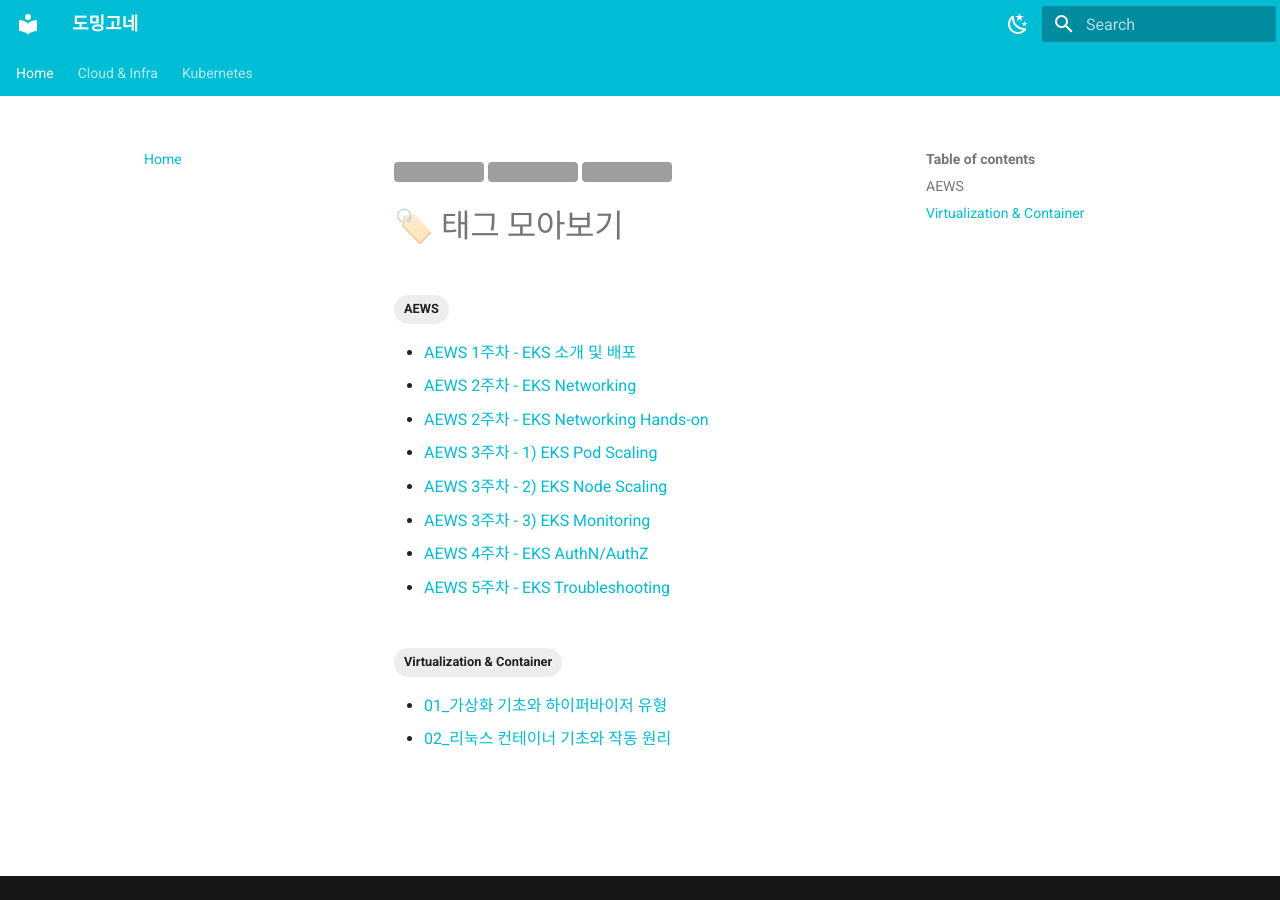
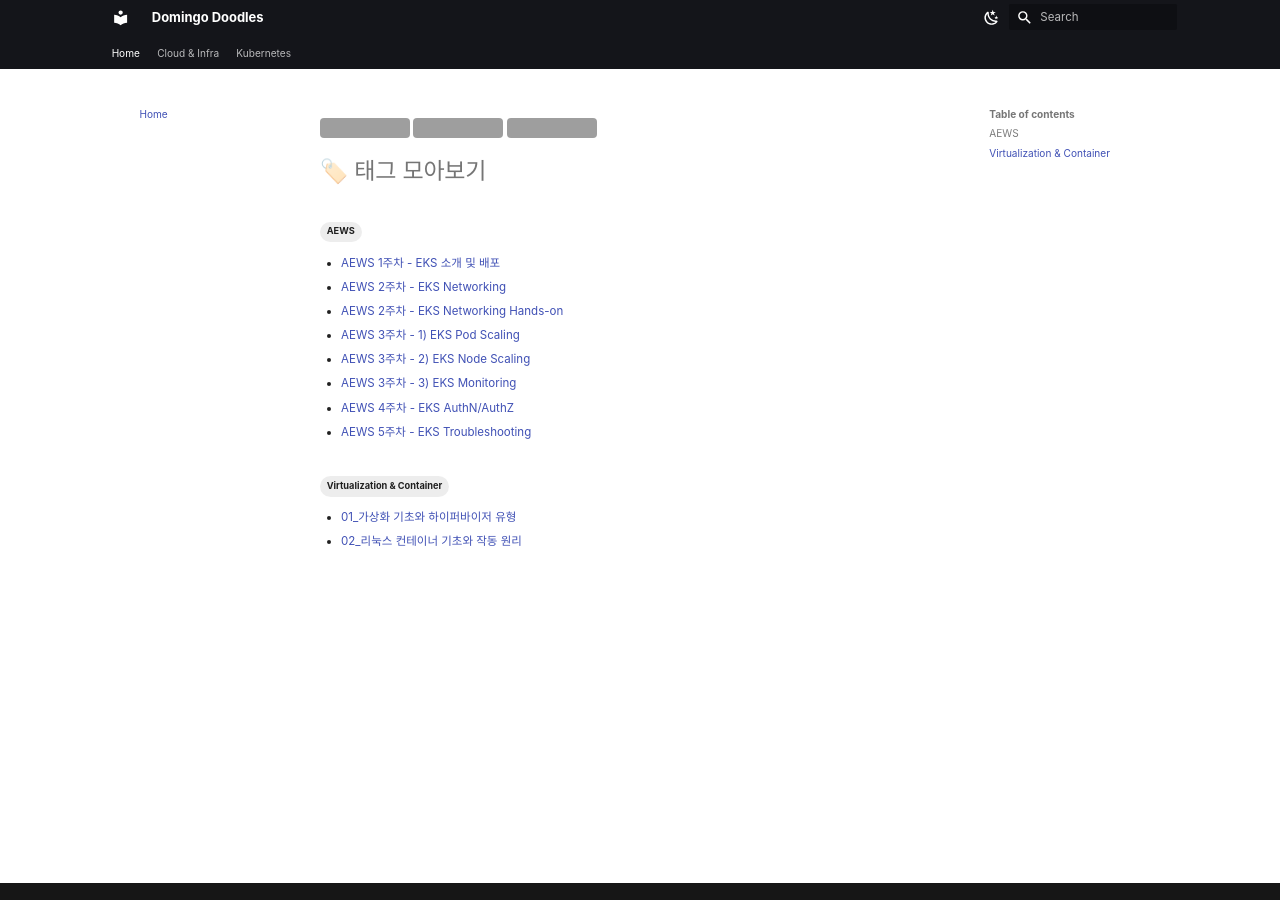
Before and after one commit to syloa/syloa.github.io, an MkDocs documentation site: the page built from docs/index.md, in a window 1280 px wide. Built offline with MkDocs 1.6.1 and Material for MkDocs 9.7.7, drawn with Linux system fonts in a browser that asks for light colours; grey boxes are pictures that could not be loaded.

Commit message:
20260423

```diff
--- /dev/null
+++ b/docs/stylesheets/custom.css
@@ -0,0 +1,20 @@
+:root {
+  --md-text-font: -apple-system, BlinkMacSystemFont, "Segoe UI", Roboto, Oxygen, Ubuntu, sans-serif;
+}
+
+body {
+  font-family: -apple-system, BlinkMacSystemFont, "Segoe UI", Roboto, Oxygen, Ubuntu, sans-serif;
+}
+
+/* 다크모드 - PaperMod 배경색 */
+[data-md-color-scheme="slate"] {
+  --md-default-bg-color: #1d1e20;
+  --md-default-fg-color: #dadada;
+  --md-code-bg-color: #2d2d2d;
+}
+
+[data-md-color-scheme="slate"] .mermaid svg {
+  background-color: #ffffff !important;
+  border-radius: 8px;
+  padding: 8px;
+}
--- a/docs/stylesheets/extra.css
+++ b/docs/stylesheets/extra.css
@@ -1,4 +1,9 @@
 /* 전체 컨테이너 너비를 적당하게 제한 (기본은 약 1224px임) */
+:root {
+  /* 기본 전체 글씨 크기 조절 (Material 테마 기준) */
+  --md-typeset-font-size: 0.75rem;
+}
+
 .md-grid {
     max-width: 75rem !important; /* 70~80rem 사이가 황금 밸런스입니다 */
 }
@@ -25,3 +30,16 @@
     height: auto !important;    /* 비율 유지 */
     border-radius: 4px;         /* (선택) 깔끔하게 모서리 정리 */
 }
+
+
+html {
+  font-size: 90%; /* 전체적인 비율을 줄임 */
+}
+
+p {
+  font-size: 0.9rem; /* 본문 문단 크기 */
+}
+
+h1, h2, h3, h4, h5, h6 {
+  font-size: 1rem; /* 제목 크기 */
+}
--- a/mkdocs.yml
+++ b/mkdocs.yml
@@ -1,4 +1,4 @@
-site_name: 도밍고네
+site_name: Domingo Doodles
 site_description: 클라우드/인프라에 대해 기록하는 기술 블로그입니다.
 site_author: 이시영
 site_url: https://syloa.github.io/
@@ -19,13 +19,13 @@ theme:
   palette:
     - scheme: default
       media: "(prefers-color-scheme: light)"
-      primary: cyan
+      primary: black
       toggle:
         icon: material/weather-night
         name: 다크 모드로 전환
     - scheme: slate
       media: "(prefers-color-scheme: light)"
-      primary: cyan
+      primary: black
       toggle:
         icon: material/weather-sunny
         name: 라이트 모드로 전환
@@ -97,6 +97,7 @@ extra:
 
 extra_css:
   - stylesheets/extra.css
+  - stylesheets/custom.css
 
 nav:
   - Home: index.md
```
Also changed, not shown: 1 other file.
